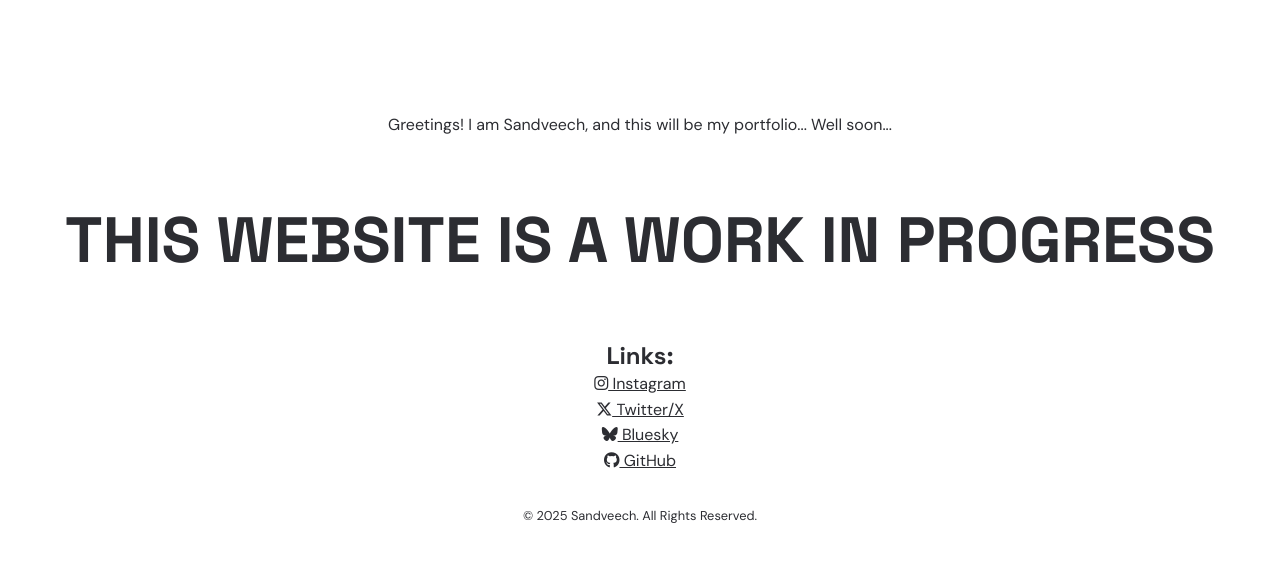
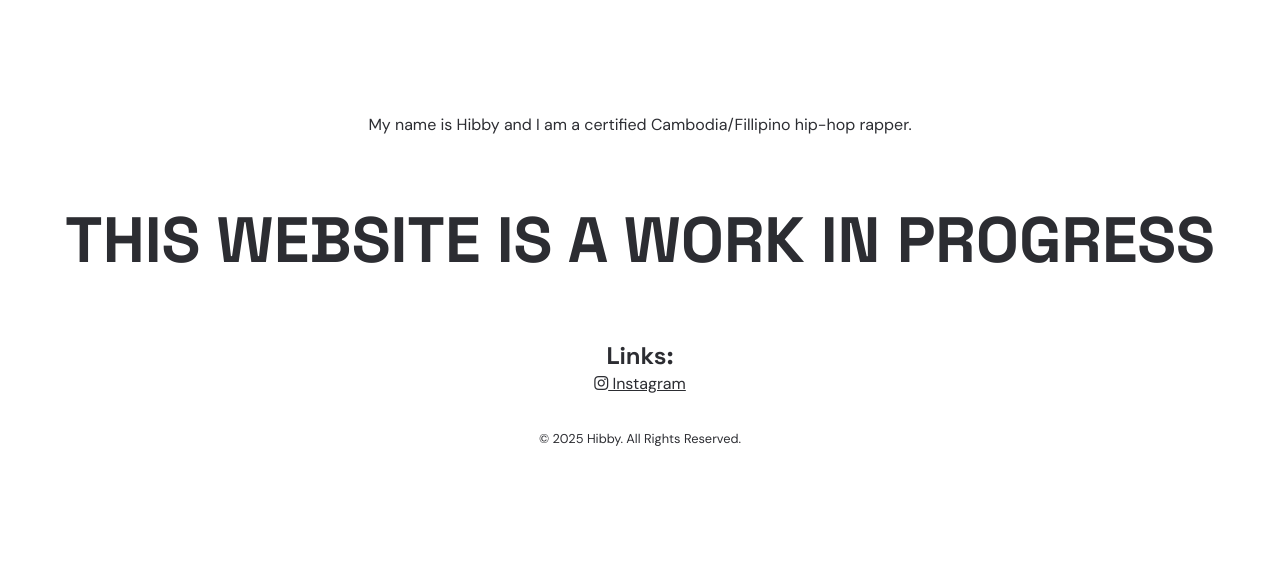
Before and after one commit to HibbyXD/Hibbys-website, a plain HTML site: page index.html in a window 1280 px wide. Drawn offline with Linux system fonts and the light colour scheme.

Commit message:
Update index.html

```diff
--- a/index.html
+++ b/index.html
@@ -30,21 +30,18 @@
 
 <body>
     <div class="container flex-center flex-col" id="temporary-container">
-        <p id="temporary-text">Greetings! I am Sandveech, and this will be my portfolio... Well soon...</p>
+        <p id="temporary-text">My name is Hibby and I am a certified Cambodia/Fillipino hip-hop rapper.</p>
         <h1 id="temporary-message">THIS WEBSITE IS A WORK IN PROGRESS</h1>
         <h2>Links:</h3>
         <ul id="temporary-list">
-            <li><a href="https://www.instagram.com/sandveech"><i class="fa-brands fa-instagram"></i> Instagram</a></li>
-            <li><a href="https://x.com/SandveechDev"><i class="fa-brands fa-x-twitter"></i> Twitter/X</a></li>
-            <li><a href="https://bsky.app/profile/sandveechdev.bsky.social"><i class="fa-brands fa-bluesky"></i> Bluesky</a></li>
-            <li><a href="https://github.com/Sandveech"><i class="fa-brands fa-github"></i> GitHub</a></li>
+            <li><a href="https://www.instagram.com/hibbys_art"><i class="fa-brands fa-instagram"></i> Instagram</a></li>
         </ul>
     </div>
 </body>
 
 <footer>
     <div class="container">
-        <p id="copyright">&copy; 2025 Sandveech. All Rights Reserved.</p>
+        <p id="copyright">&copy; 2025 Hibby. All Rights Reserved.</p>
     </div>
 </footer>
 </html>
```
